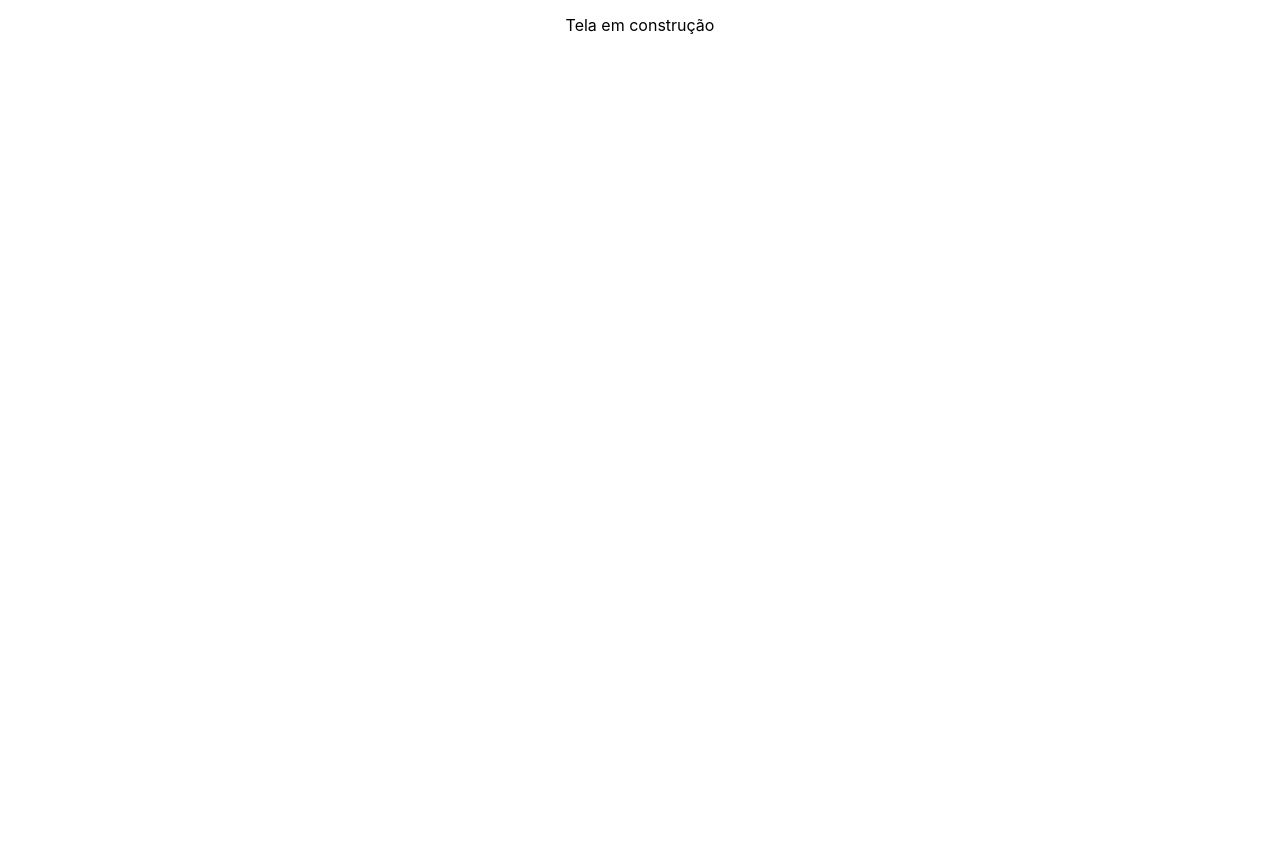
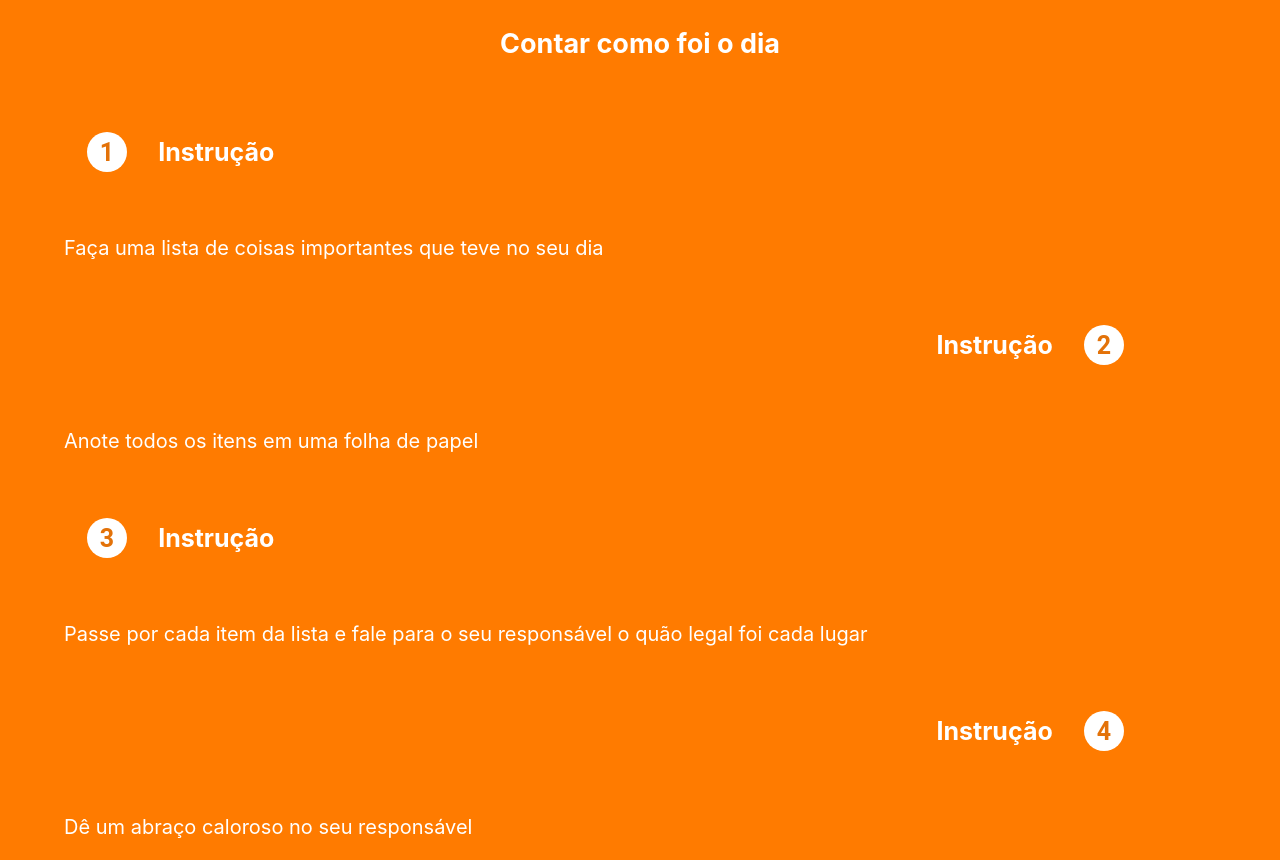
Before and after one commit to mcdag/Motiva-app, a React (Create React App) app: page /app/activities-instructions in a window 1280 px wide. Before the commit this address led to /app/home. Before the commit the page ends 800 px from the top, so only its background shows below. Built offline with nearby package versions, Linux system fonts and the light colour scheme.

Commit message:
Activity instruction view added

```diff
--- a/src/components/ChildActivity/index.tsx
+++ b/src/components/ChildActivity/index.tsx
@@ -1,8 +1,6 @@
-import React from 'react';
-import './styles.scss';
-
 import NoCheckIcon from '../../assets/no-check-icon.svg';
 import CheckIcon from '../../assets/check-icon.svg';
+import './styles.scss';
 
 interface Props {
     activityStatus: boolean;
@@ -10,8 +8,6 @@ interface Props {
 }
 
 function ChildActivity({activityStatus, activityName} : Props) {
-    console.log(activityName);
-    console.log(activityStatus);
     return (
         <div className='child-activity-container'>
             <div className='status-name'>
--- /dev/null
+++ b/src/components/Instruction/index.tsx
@@ -0,0 +1,30 @@
+import { Avatar, Stack } from "@mui/material";
+import './styles.scss';
+
+interface Props {
+  number: number;
+  description: string;
+}
+
+function Instruction({number, description} : Props) {
+  return (
+    <Stack className='instruction-container' direction="column" spacing={0}>
+      <Stack className='instruction-header' direction="row" spacing={2}>
+      { number % 2 !== 0 ?
+          <div className='header-left'>
+            <Avatar sx={{ bgcolor: '#ffffff', color: '#E37209', fontSize: '25px', fontWeight: '700' }}>{number}</Avatar>
+            <p className='instruction-title'> Instrução </p>
+          </div>
+          :
+          <div className='header-right'>
+            <p className='instruction-title'> Instrução </p>
+            <Avatar sx={{ bgcolor: '#ffffff', color: '#E37209', fontSize: '25px', fontWeight: '700' }}>{number}</Avatar>
+          </div>
+        }
+      </Stack>
+      <p className='instruction-description'>{description}</p>
+    </Stack>
+  )
+}
+
+export default Instruction;
--- /dev/null
+++ b/src/components/Instruction/styles.scss
@@ -0,0 +1,44 @@
+.instruction-container {
+  display: flex;
+  width: 90%;
+
+  .instruction-header {
+    width: 90%;
+    font-weight: 700;
+    font-size: 25px;
+    line-height: 32px;
+    align-items: center;
+    padding: 2%;
+
+    .header-left {
+      width: 100%;
+      display: flex;
+      justify-content: flex-start;
+      align-items: center;
+
+      .instruction-title {
+        width: fit-content;
+        margin-left: 3%;
+      }
+    }
+
+    .header-right {
+      width: 100%;
+      display: flex;
+      justify-content: flex-end;
+      align-items: center;
+
+      .instruction-title {
+        width: fit-content;
+        margin-right: 3%;
+      }
+    }
+  }
+
+  .instruction-description {
+    align-items: center;
+    font-weight: 400;
+    font-size: 20px;
+    line-height: 25px;
+  }
+}
--- a/src/routes/app.routes.tsx
+++ b/src/routes/app.routes.tsx
@@ -4,6 +4,7 @@ import {
   Home,
 } from '../views';
 import ChildActivities from '../views/ChildActivities';
+import ActivityInstructions from '../views/Instructions';
 import ParentsActivities from '../views/ParentsActivities';
 import ParentsDayActivities from '../views/ParentsDayActivities';
 import ParentsRewards from '../views/ParentsRewards';
@@ -18,8 +19,9 @@ const AppRoutes: React.FC<RouteProps> = () => {
         <Route path={`${path}/parents-activities`} component={ParentsActivities} />
         <Route path={`${path}/parents-rewards`} component={ParentsRewards} />
         <Route path={`${path}/child-activities`} component={ChildActivities} />
+        <Route path={`${path}/activities-instructions`} component={ActivityInstructions} />
         <Route path={`${path}/home`} component={Home} />
-        <Redirect to={`${path}/home`} />
+        <Redirect to={`${path}/activities-instructions`} />
       </Switch>
   );
 };
--- /dev/null
+++ b/src/views/Instructions/index.tsx
@@ -0,0 +1,19 @@
+import Instruction from '../../components/Instruction';
+import './styles.scss';
+
+function ActivityInstructions() {
+  const activity = {
+    name: 'Contar como foi o dia',
+    instructions: ['Faça uma lista de coisas importantes que teve no seu dia', 'Anote todos os itens em uma folha de papel', 'Passe por cada item da lista e fale para o seu responsável o quão legal foi cada lugar', 'Dê um abraço caloroso no seu responsável']
+  }
+  return (
+    <div className='activities-instructions-container'>
+      <p className='activity-name'> {activity.name}</p>
+      {activity.instructions.map((instruction, index) =>
+        <Instruction number={index+1} description={instruction} />
+      )}
+    </div>
+  );
+}
+
+export default ActivityInstructions;
--- /dev/null
+++ b/src/views/Instructions/styles.scss
@@ -0,0 +1,18 @@
+@import '../../global//refs.scss';
+
+.activities-instructions-container {
+  min-height: 100vh;
+  background-color: #FF7B00;
+  color: #ffffff;
+  font: 'Outfit';
+  display: flex;
+  flex-direction: column;
+  align-items: center;
+
+  .activity-name {
+    text-align: center;
+    font-weight: 700;
+    font-size: 27px;
+    line-height: 34px;
+  }
+}
```
